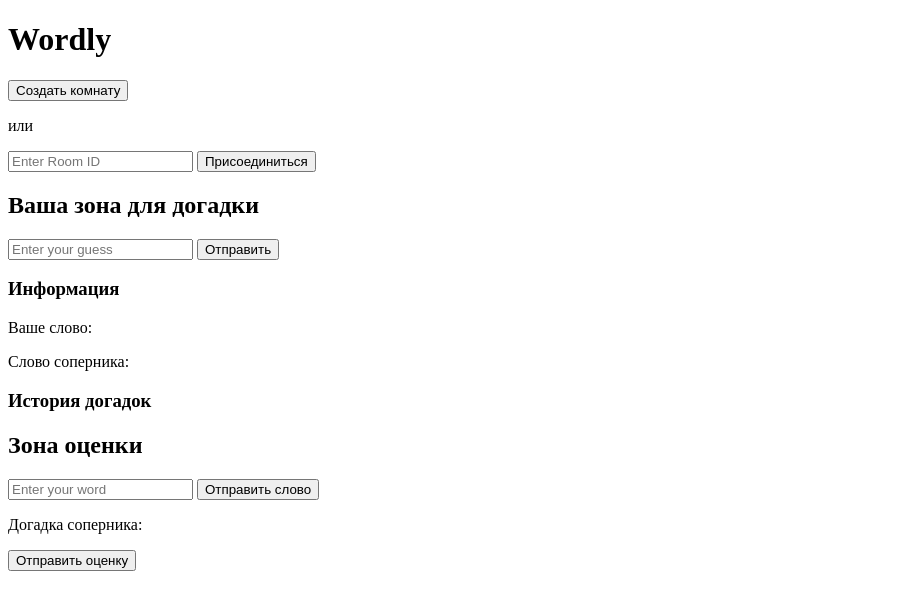
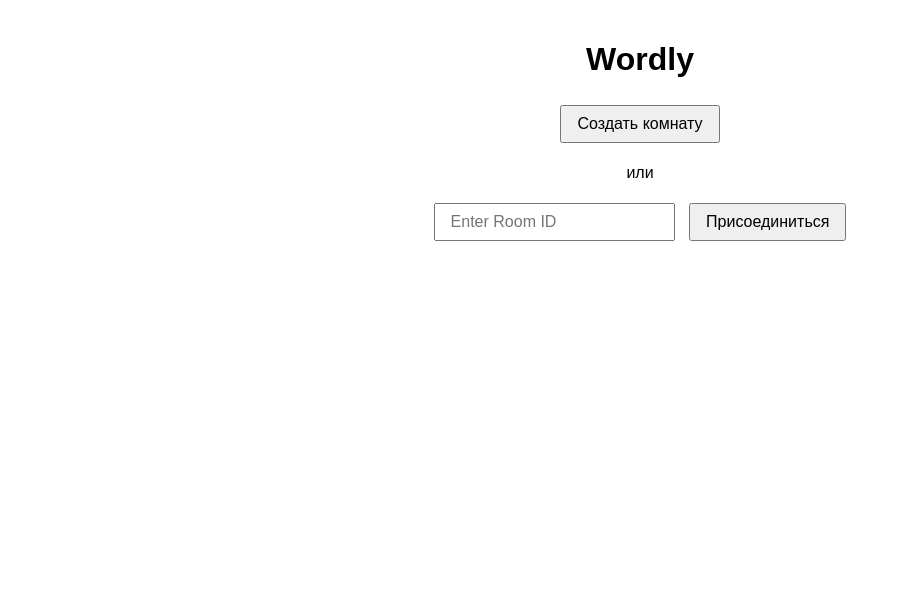
Before and after one commit to Ulyanapupup/test_wordly, a Flask app: page /game/wordly in a window 1280 px wide. Shown: the top 610 px of the page, without its empty margins (0-901 px from the left). Run offline with Flask 3, Linux system fonts and the light colour scheme; some libraries are stand-ins or nearby versions.

Commit message:
Add files via upload

```diff
--- a/static/js/wordly_client.js
+++ b/static/js/wordly_client.js
@@ -47,7 +47,7 @@ submitWordBtn.addEventListener('click', () => {
     document.getElementById('wordSubmission').style.display = 'none';
     myWordDisplay.textContent = word;
     gameInfo.classList.remove('hidden');
-    gameStatus.textContent = 'Ожидайте соперника...';
+    gameStatus.textContent = 'Waiting for opponent...';
   }
 });
 
@@ -70,7 +70,7 @@ submitEvaluationBtn.addEventListener('click', () => {
   });
   evaluationSection.classList.add('hidden');
   guessSection.classList.remove('hidden');
-  gameStatus.textContent = 'Ожидайте соперника...';
+  gameStatus.textContent = 'Waiting for opponent...';
 });
 
 function createLetterElement(letter, index) {
@@ -110,12 +110,12 @@ function addGuessToHistory(guess, result) {
   guessElement.className = 'guess';
 
   if (result === 'pending') {
-    guessElement.textContent = `Ваша догадка: ${guess} (ожидайте оценки)`;
+    guessElement.textContent = `Your guess: ${guess} (waiting for evaluation)`;
     guessElement.style.color = '#999';
   } else {
     const resultStr = result.map((color, index) =>
-      `${guess[index]}: ${color === 'green' ? 'зеленый' : color === 'yellow' ? 'желтый' : 'серый'}`).join(', ');
-    guessElement.textContent = `Ваша догадка: ${guess} - ${resultStr}`;
+      `${guess[index]}: ${color || 'none'}`).join(', ');
+    guessElement.textContent = `Your guess: ${guess} - ${resultStr}`;
   }
 
   guessHistory.appendChild(guessElement);
@@ -127,7 +127,7 @@ socket.on('wordly_room_created', (data) => {
   playerId = socket.id;
   lobby.classList.add('hidden');
   game.classList.remove('hidden');
-  gameStatus.textContent = `Комната создана. Поделитесь кодом со своим другом: ${roomId}`;
+  gameStatus.textContent = `Room created. Share this ID with your opponent: ${roomId}`;
 });
 
 socket.on('wordly_room_joined', (data) => {
@@ -135,16 +135,16 @@ socket.on('wordly_room_joined', (data) => {
   playerId = socket.id;
   lobby.classList.add('hidden');
   game.classList.remove('hidden');
-  gameStatus.textContent = 'Вы присоединились к комнате. Введите ваше слово';
+  gameStatus.textContent = 'Room joined. Submit your secret word.';
 });
 
 socket.on('wordly_start_game', () => {
-  gameStatus.textContent = 'Игра началась. Напишите вашу догадку';
+  gameStatus.textContent = 'Game started! Make your guess.';
   guessSection.classList.remove('hidden');
 });
 
 socket.on('wordly_opponent_guess', (data) => {
-  gameStatus.textContent = 'Оцените догадку соперника';
+  gameStatus.textContent = 'Evaluate opponent\'s guess.';
   guessSection.classList.add('hidden');
   evaluationSection.classList.remove('hidden');
   setupEvaluation(data.guess);
@@ -152,11 +152,11 @@ socket.on('wordly_opponent_guess', (data) => {
 
 socket.on('wordly_guess_evaluated', (data) => {
   addGuessToHistory(data.guess, data.evaluation);
-  gameStatus.textContent = 'Ваш ход угадывать';
+  gameStatus.textContent = 'Your turn to guess.';
 });
 
 socket.on('wordly_game_over', (data) => {
-  const winnerText = data.winner === playerId ? 'Вы победили!' : 'Вы проиграли';
+  const winnerText = data.winner === playerId ? 'You won!' : 'You lost.';
   gameStatus.textContent = `${winnerText}`;
   guessSection.classList.add('hidden');
   evaluationSection.classList.add('hidden');
@@ -168,7 +168,7 @@ socket.on('wordly_game_over', (data) => {
 });
 
 socket.on('wordly_player_disconnected', () => {
-  gameStatus.textContent = 'Соперник отключился. Игра окончена';
+  gameStatus.textContent = 'Opponent disconnected. Game over.';
   guessSection.classList.add('hidden');
   evaluationSection.classList.add('hidden');
 });
@@ -198,5 +198,5 @@ socket.on('wordly_update_words', (words) => {
 });
 
 socket.on('wordly_error', (data) => {
-  gameStatus.textContent = `Ошибка: ${data.message}`;
+  gameStatus.textContent = `Error: ${data.message}`;
 });
--- a/templates/game_mode_wordly.html
+++ b/templates/game_mode_wordly.html
@@ -4,6 +4,94 @@
   <meta charset="UTF-8" />
   <meta name="viewport" content="width=device-width, initial-scale=1.0"/>
   <title>Wordly</title>
+  <style>
+    body {
+      font-family: Arial, sans-serif;
+      max-width: 800px;
+      margin: 0 auto;
+      padding: 20px;
+    }
+    #lobby, #game {
+      text-align: center;
+    }
+    button, input {
+      padding: 8px 15px;
+      margin: 5px;
+      font-size: 16px;
+    }
+    .game-container {
+      display: flex;
+      justify-content: space-between;
+      margin-top: 20px;
+    }
+    .game-section {
+      width: 48%;
+      border: 1px solid #ddd;
+      padding: 15px;
+      border-radius: 5px;
+    }
+    .letter {
+      display: inline-block;
+      width: 30px;
+      height: 30px;
+      margin: 3px;
+      text-align: center;
+      line-height: 30px;
+      border: 1px solid #ccc;
+      cursor: pointer;
+      user-select: none;
+    }
+    .green {
+      background-color: #6aaa64;
+      color: white;
+    }
+    .yellow {
+      background-color: #c9b458;
+      color: white;
+    }
+    .gray {
+      background-color: #787c7e;
+      color: white;
+    }
+    #guessHistory {
+      margin-top: 20px;
+    }
+    #opponentGuess {
+      margin-top: 10px;
+    }
+    #submitEvaluation {
+      margin-top: 10px;
+    }
+    .hidden {
+      display: none;
+    }
+	#gameInfo {
+	margin-top: 20px;
+	padding: 15px;
+	background: #f5f5f5;
+	border-radius: 5px;
+	}
+
+	#guessResults {
+	margin-top: 20px;
+	}
+
+	.guess-row {
+	display: flex;
+	margin-bottom: 10px;
+	gap: 5px;
+	}
+
+	.guess-row .letter {
+	width: 40px;
+	height: 40px;
+	display: flex;
+	align-items: center;
+	justify-content: center;
+	font-size: 20px;
+	font-weight: bold;
+	}
+  </style>
 </head>
 <body>
   <div id="lobby">
```
